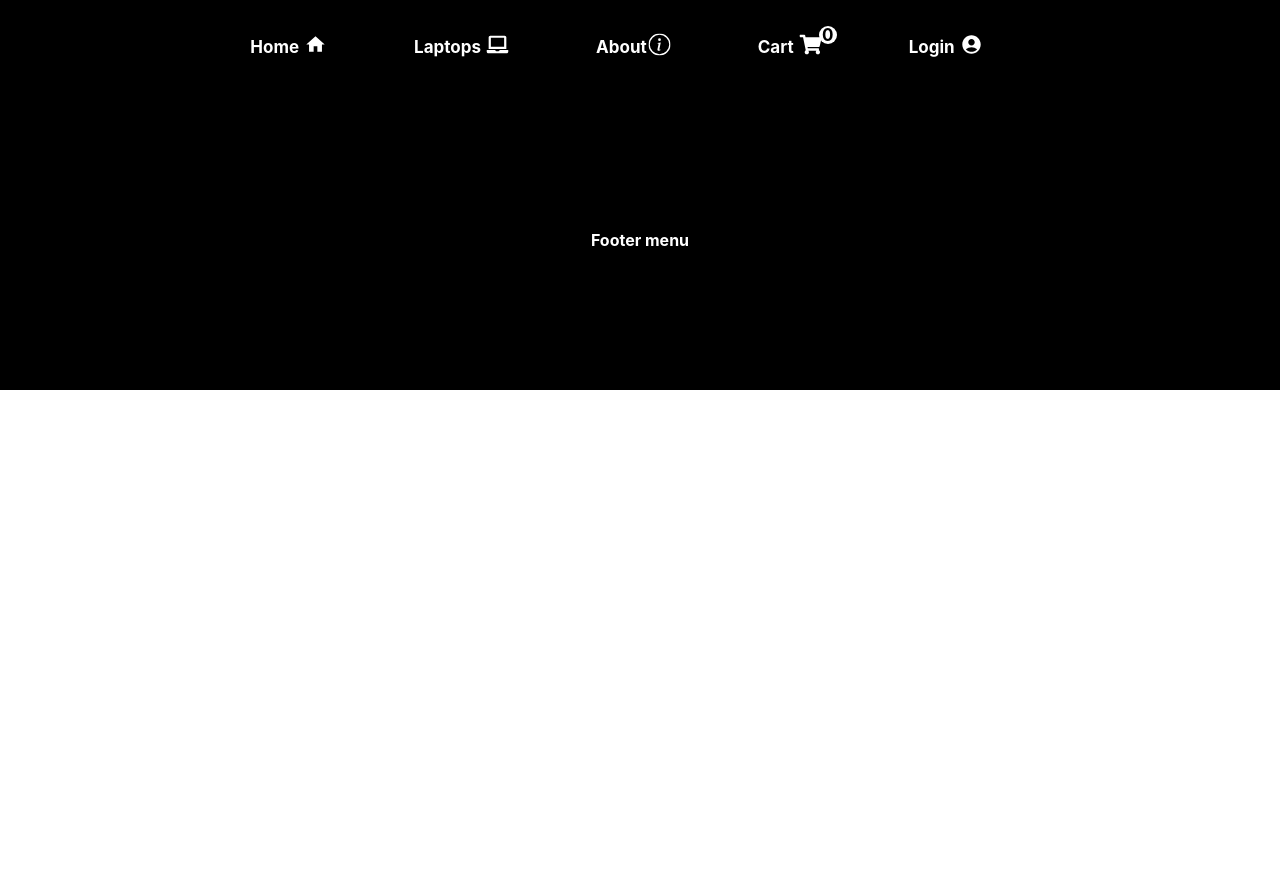
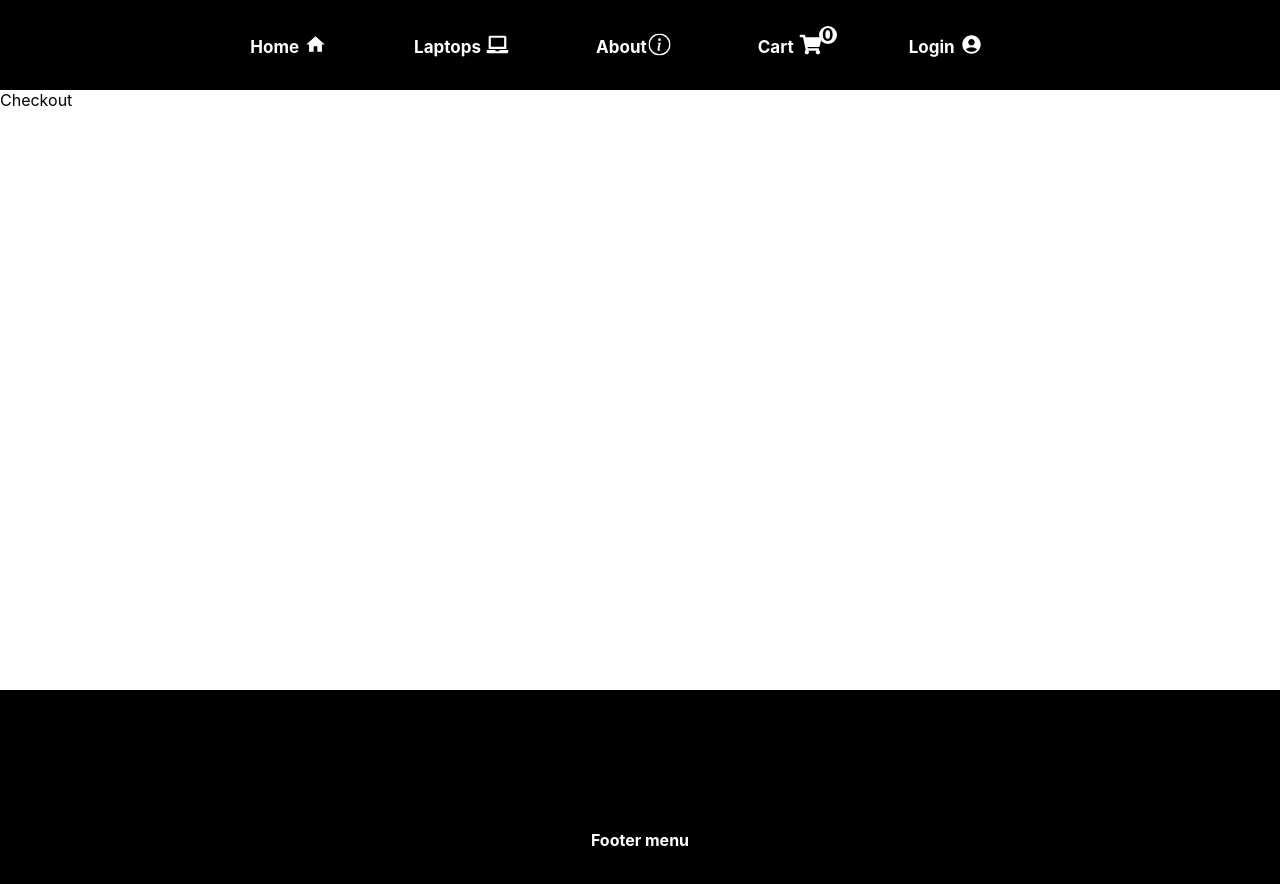
Before and after one commit to kevin-magu/buy-laptops, a React (Create React App) app: page /checkout in a window 1280 px wide. Shown: the top 884 px of the page. Before the commit the page ends 800 px from the top, so only its background shows below. Built offline with nearby package versions, Linux system fonts and the light colour scheme; no server answers.

Commit message:
real-estate

```diff
--- a/src/App.js
+++ b/src/App.js
@@ -7,6 +7,7 @@ import Upload from './pages/Upload';
 import Store from './pages/Store';
 import Login from './pages/Login';
 import Register from './pages/Register';
+import Checkout from './pages/Checkout';
 
 import Navbar from './components/Homepage/Navbar';
 import Footer from './components/Homepage/Footer';
@@ -16,13 +17,16 @@ function App() {
   return (
     <Router>
       <Navbar />
+
       <Routes>
         <Route exact path="/" element={<Home />} />
         <Route exact path="/store" element={<Store/>} />
         <Route exact path="/upload" element ={<Upload />} />
         <Route exact path="/login" element={<Login />} />
         <Route exact path="/register" element={ <Register />} />
+        <Route exact path="/checkout" element={<Checkout />} />
       </Routes>
+
       <Footer/>
     </Router>
   );
--- a/src/components/Storepage/Listing.js
+++ b/src/components/Storepage/Listing.js
@@ -62,8 +62,7 @@ function Listing() {
       }
     }));
   };
-//<FaArrowLeft onClick={() => handleImageChange(productId, -1)} className='previous-button'/>
-//<FaArrowRight onClick={() => handleImageChange(productId, 1)} className='next-button'/>
+
   return (
     <div className='listing-container'>
       {isLoading ? <div>Loading...</div> : (
@@ -75,17 +74,21 @@ function Listing() {
               </div>
               <div className="card-image" style={{ backgroundImage: `url(${details.images[details.currentIndex] || 'placeholder.jpg'})` }}></div>
             </div>
+            {/*<FaArrowLeft onClick={() => handleImageChange(productId, -1)} className='previous-button'/>
+            <FaArrowRight onClick={() => handleImageChange(productId, 1)} className='next-button'/> */}
+
 
             {details.details && (
               <div className='laptop-details'>
-               <div className='laptopname-div'><h4 className='laptop-name'>{details.details.laptop_name}</h4></div>
+                <div className='laptopname-div'><h4 className='laptop-name'>{details.details.laptop_name}</h4></div>
                 <h4>STORAGE: {details.details.laptop_storage}</h4>
                 <h4> MEMORY: {details.details.laptop_memory}</h4>
                 <h4>CPU: {details.details.laptop_processor}</h4>
                 <h4>PRICE: {details.details.laptop_price}</h4>
+                <h4>Product ID: {details.details.product_id}</h4> {/* Corrected line */}
               </div>
             )}
-            <div className='button-div'><button className='checkout-button'>Check Out</button></div>
+            <div className='button-div'><button className='checkout-button'>Add to cart</button></div>
           </div>
         ))
       )}
--- a/src/components/Uploadpage/Form.js
+++ b/src/components/Uploadpage/Form.js
@@ -119,6 +119,11 @@ const MyLoader = () => (
             placeholder='Processor'
             value={laptopProcessor} onChange={(e) => setLaptopProcessor(e.target.value)}
           />
+          <input
+            type='text'
+            placeholder='Laptop Price'
+            value={laptopPrice} onChange={(e) => setLaptopPrice(e.target.value)}
+          />
           <textarea
             cols='30'textarea
             rows='10'
--- /dev/null
+++ b/src/pages/Checkout.js
@@ -0,0 +1,9 @@
+import React from 'react'
+import '../style/Checkout.css'
+function Checkout() {
+  return (
+    <div className='checkout-wrapper'>Checkout</div>
+  )
+}
+
+export default Checkout
--- /dev/null
+++ b/src/style/Checkout.css
@@ -0,0 +1,3 @@
+.checkout-wrapper{
+    min-height: 600px;
+}
--- a/src/style/Store.css
+++ b/src/style/Store.css
@@ -30,6 +30,7 @@
     width: 100%;
     align-items: center;
     justify-content: center;
+    flex-wrap: wrap;
 }
 .card{
     width: 350px;
```
Also changed, not shown: src/AI-Implementation.txt (added).
